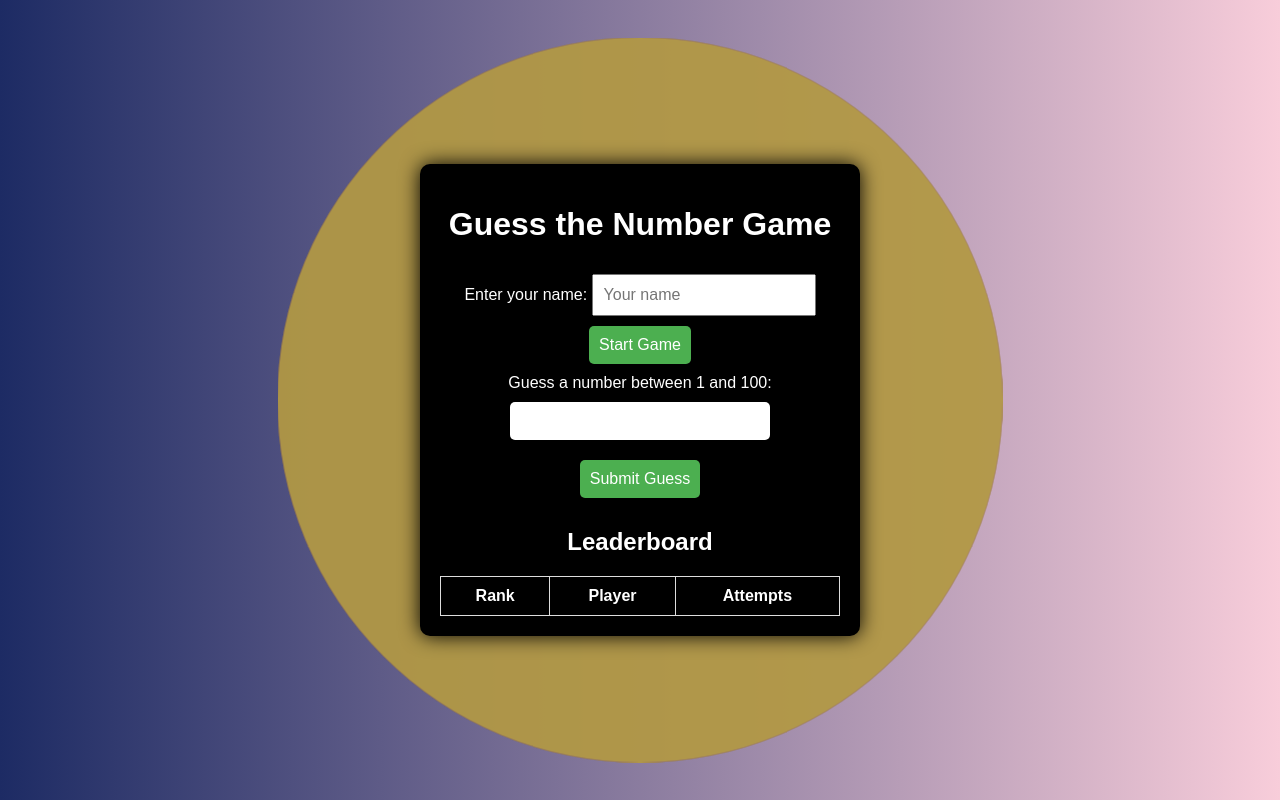
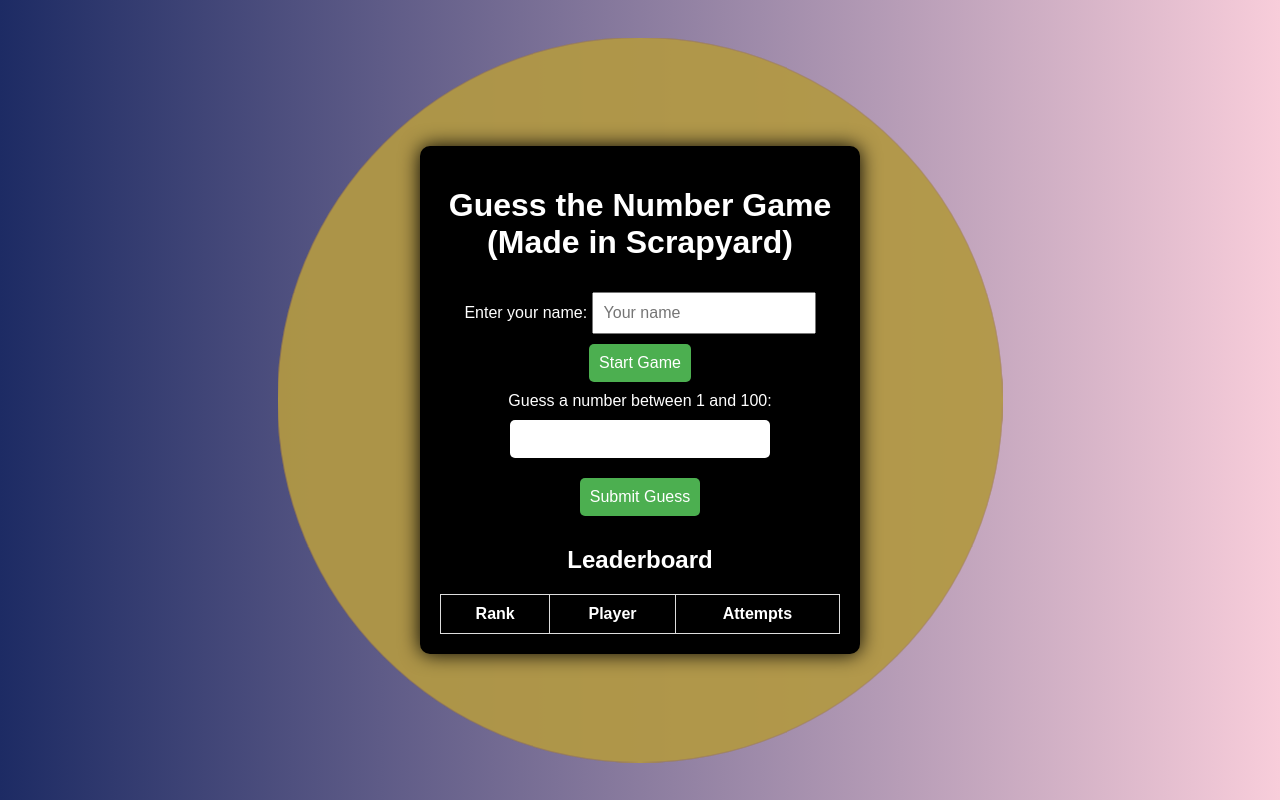
Before and after one commit to Mr-Singh-69/Guess-The-Number, a website: page public/index.html in a window 1280 px wide. Drawn offline with Linux system fonts and the light colour scheme.

Commit message:
Update index.html

```diff
--- a/public/index.html
+++ b/public/index.html
@@ -14,7 +14,7 @@
         <div class="pulse yellowpulse" id="pulse4"></div>
     </div>
     <div class="game-container">
-        <h1>Guess the Number Game</h1>
+        <h1>Guess the Number Game (Made in Scrapyard)</h1>
         <div id="name-section">
             <label for="player-name">Enter your name:</label>
             <input type="text" id="player-name" placeholder="Your name" />
```
